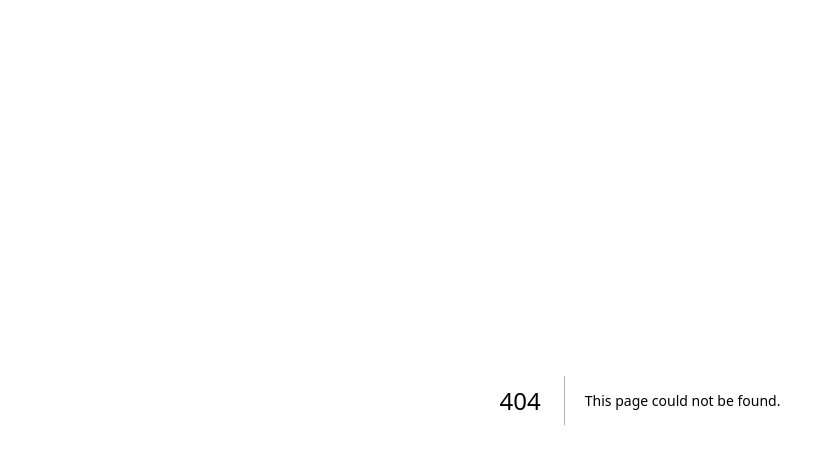
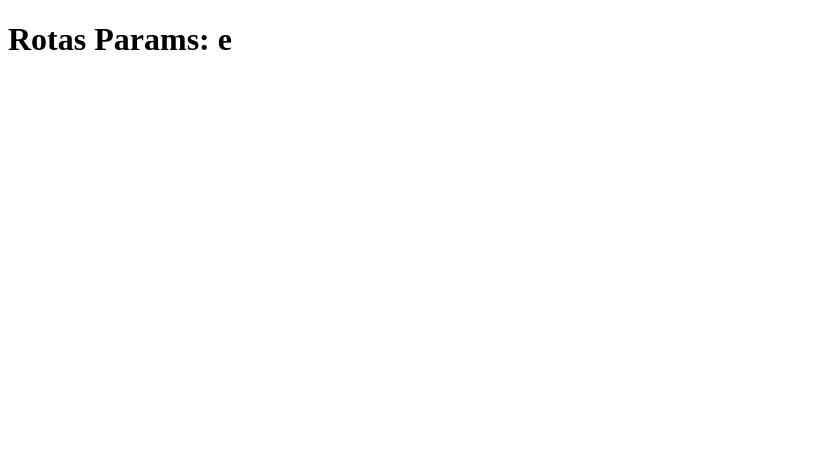
Before and after one commit to filipealvesr2019/next-basico, a Next.js app: page /rotas/params in a window 1280 px wide. Before the commit this address had no page. Shown: the top 464 px of the page, without its empty margins (0-835 px from the left). Built offline with nearby package versions, Linux system fonts and the light colour scheme.

Commit message:
Rotas #3

```diff
--- /dev/null
+++ b/src/pages/rotas/params.jsx
@@ -0,0 +1,13 @@
+import { useRouter } from "next/router"
+
+export default function params(){
+    const router = useRouter()
+    const id = router.query.id
+    const nome = router.query.nome
+    return (
+        <div>
+            <h1>  Rotas Params: {id} e {nome}</h1>
+
+        </div>
+    )
+}
```
